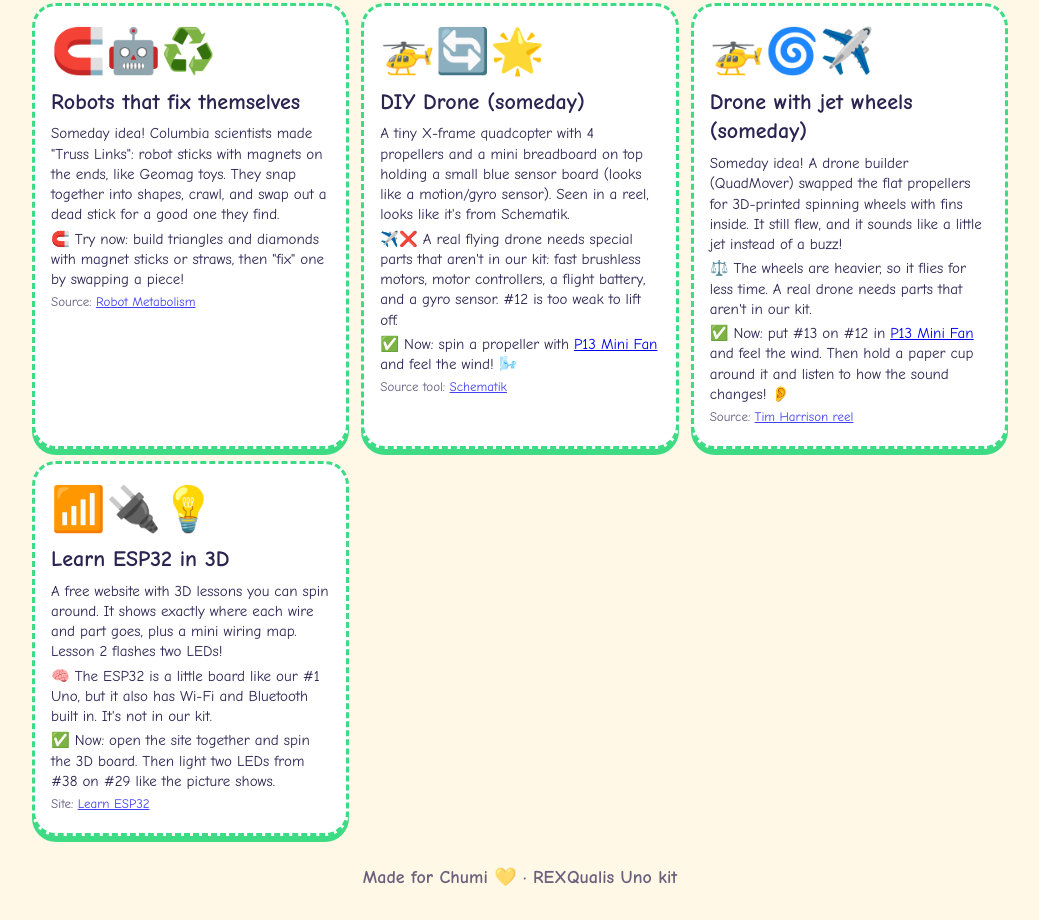
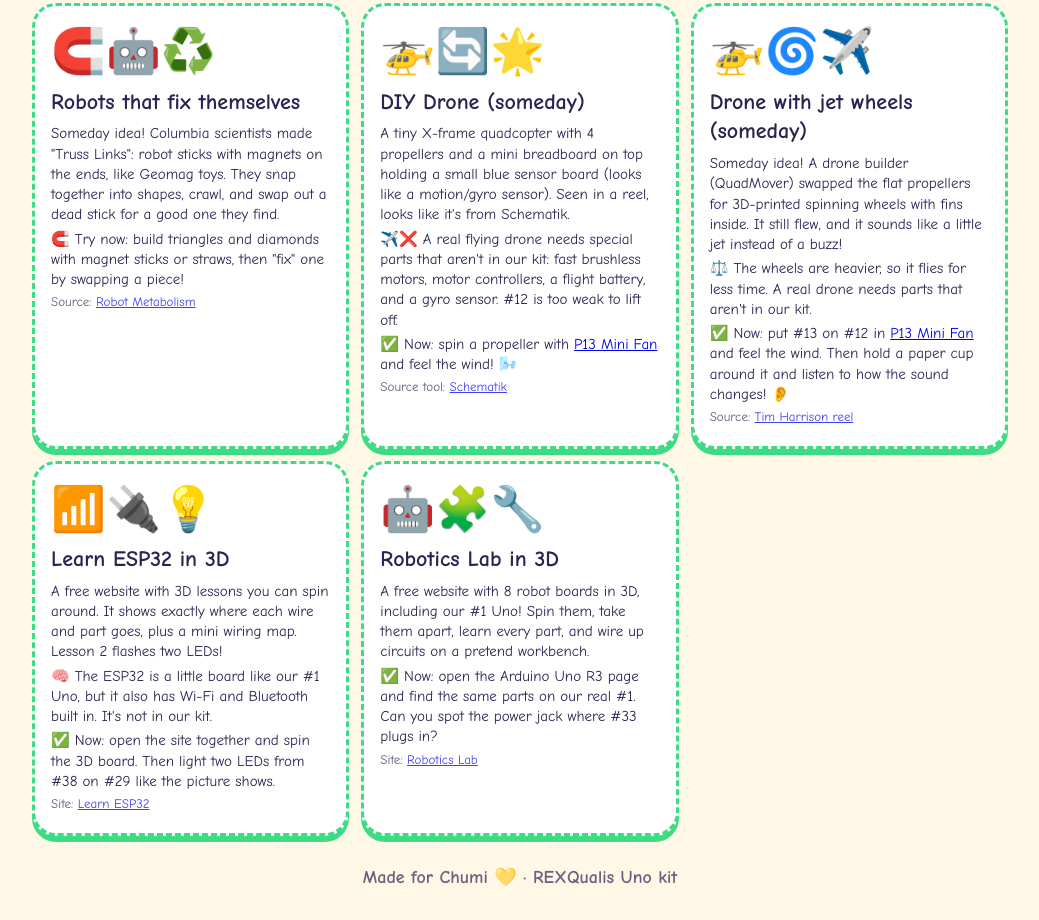
Before and after one commit to nasoteisoy/arduino-kit-explorer, a plain HTML site: page index.html in a window 1280 px wide. Shown: the part 3116-4036 px from the top of the page, without its empty margins (120-1159 px from the left). Drawn offline with Linux system fonts and the light colour scheme.

Commit message:
Cool finds: Robotics Lab 3D boards

```diff
--- a/index.html
+++ b/index.html
@@ -97,6 +97,13 @@
         <p>✅ Now: open the site together and spin the 3D board. Then light two LEDs from #38 on #29 like the picture shows.</p>
         <p class="tiny">Site: <a href="https://learn-esp32.vercel.app/" target="_blank" rel="noopener">Learn ESP32</a></p>
       </div>
+      <div class="find someday">
+        <div class="find-emoji">🤖🧩🔧</div>
+        <h3>Robotics Lab in 3D</h3>
+        <p>A free website with 8 robot boards in 3D, including our #1 Uno! Spin them, take them apart, learn every part, and wire up circuits on a pretend workbench.</p>
+        <p>✅ Now: open the Arduino Uno R3 page and find the same parts on our real #1. Can you spot the power jack where #33 plugs in?</p>
+        <p class="tiny">Site: <a href="https://robotics-lab-app.vercel.app/#uno" target="_blank" rel="noopener">Robotics Lab</a></p>
+      </div>
     </div>
   </section>
 </main>
```
